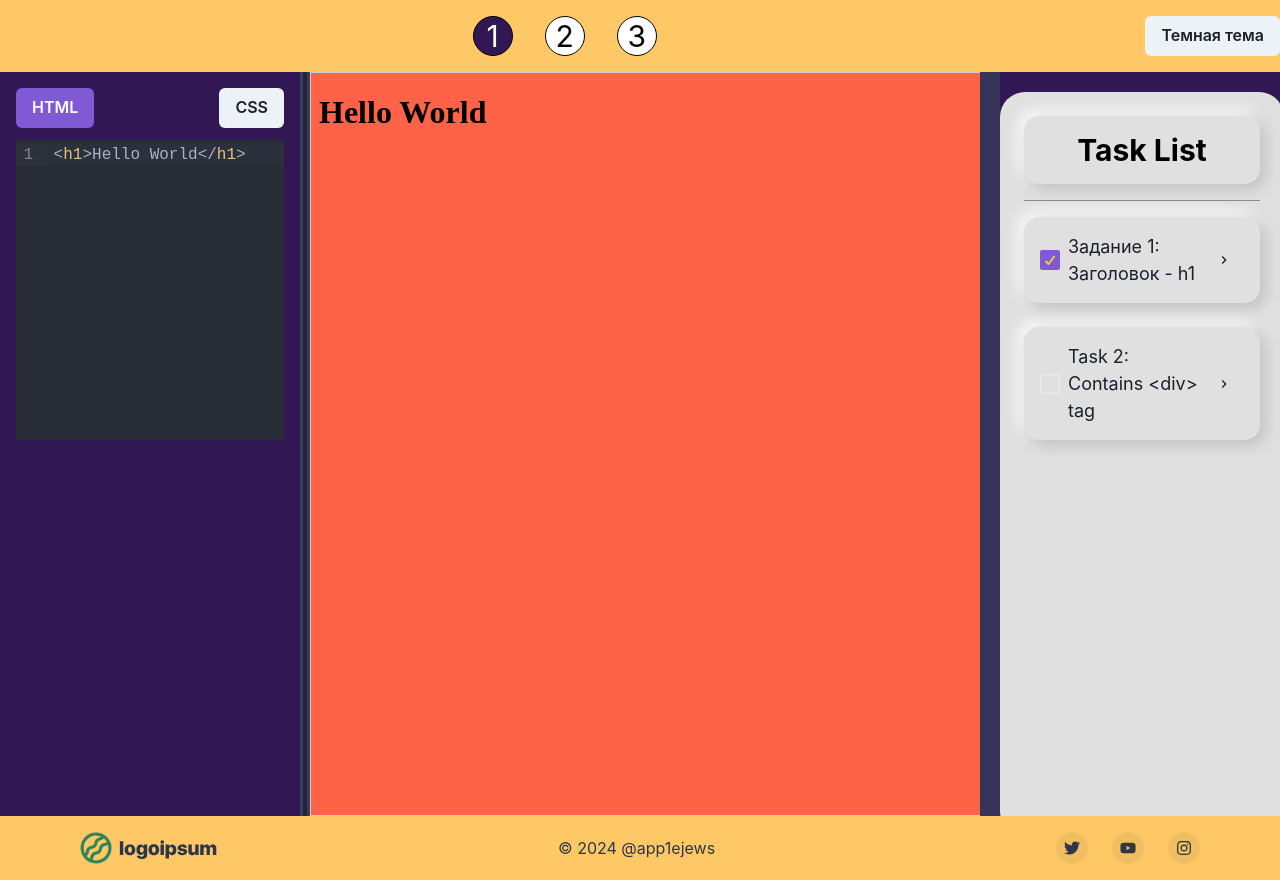
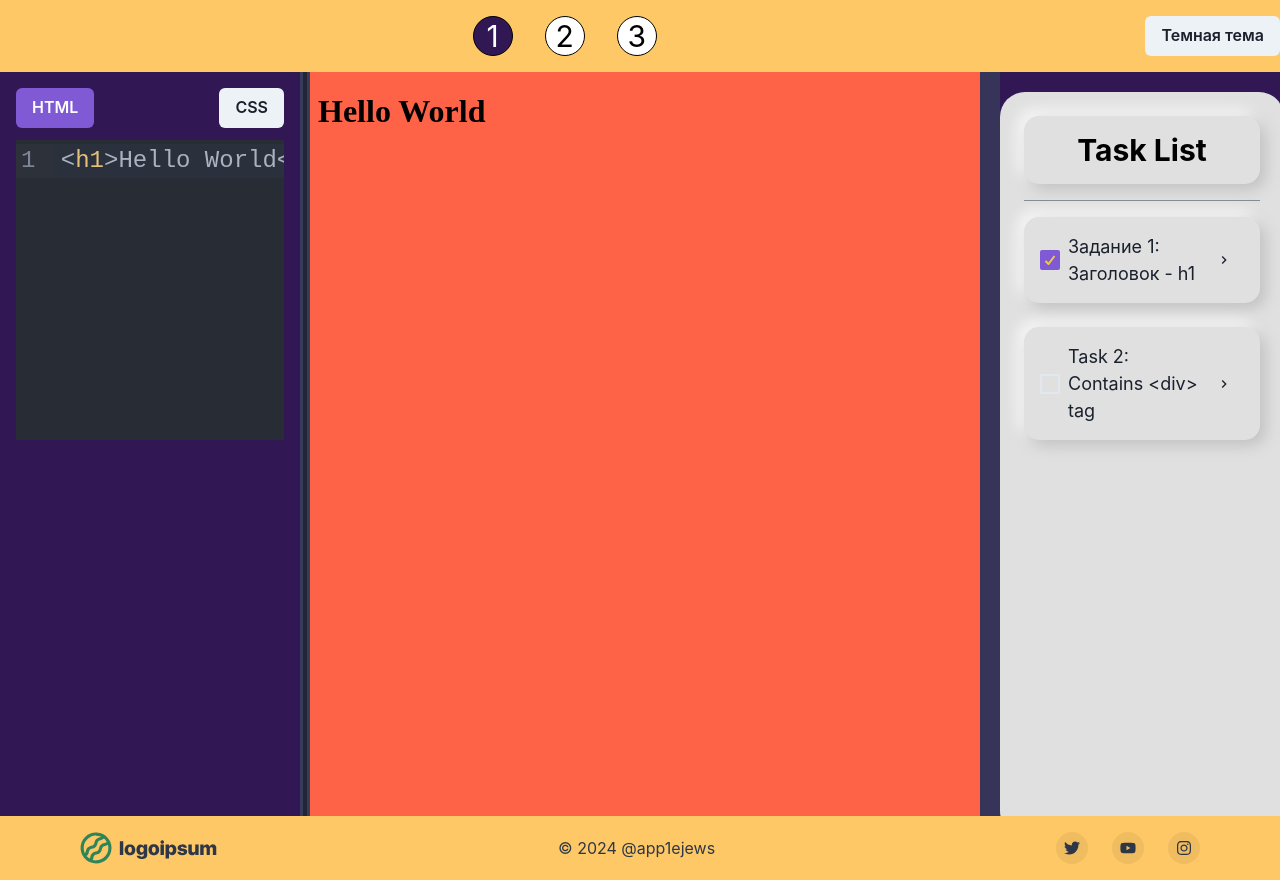
Before and after one commit to PuzyrevHarkovskii/web-app-prototype, a Next.js app: page / in a window 1280 px wide. Built offline with nearby package versions, Linux system fonts and the light colour scheme.

Commit message:
codemirror fix

```diff
--- a/app/components/LeftSection.tsx
+++ b/app/components/LeftSection.tsx
@@ -63,7 +63,7 @@ const LeftSection = ({
         extensions={activeButton === "html" ? [html()] : [css()]}
         onChange={handleContentChange}
         style={{
-          fontSize: "1rem",
+          fontSize: "1.5rem",
         }}
         theme={"dark"}
       />
--- a/app/components/MiddleSection.tsx
+++ b/app/components/MiddleSection.tsx
@@ -38,7 +38,7 @@ const MiddleSection = ({
   }, [htmlCode, cssCode]);
 
   return (
-    <Box width={`${width}px`} height="100%" border="1px solid #ccc">
+    <Box width={`${width}px`} height="100%">
       <iframe
         ref={iframeRef}
         style={{
```
